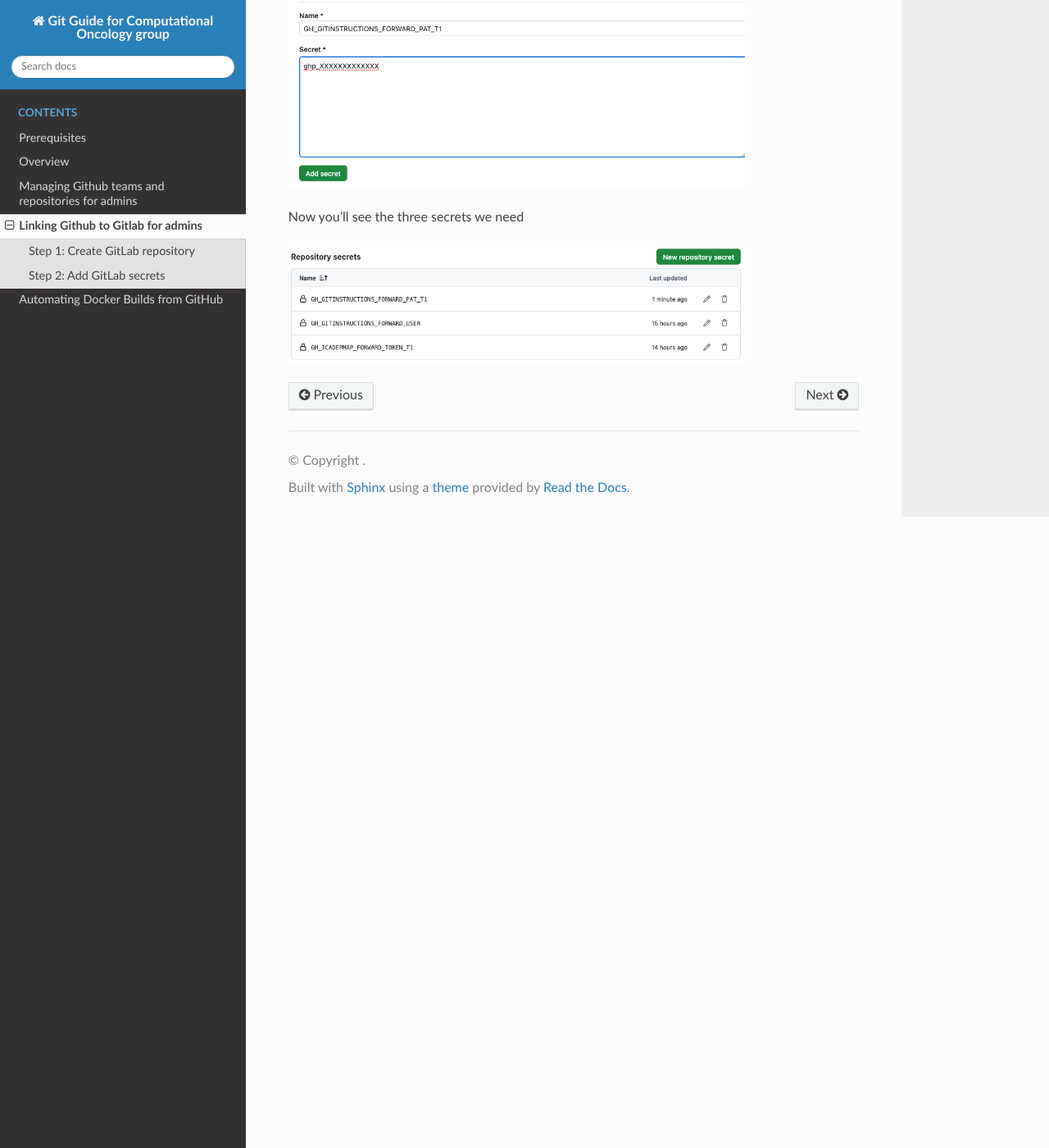
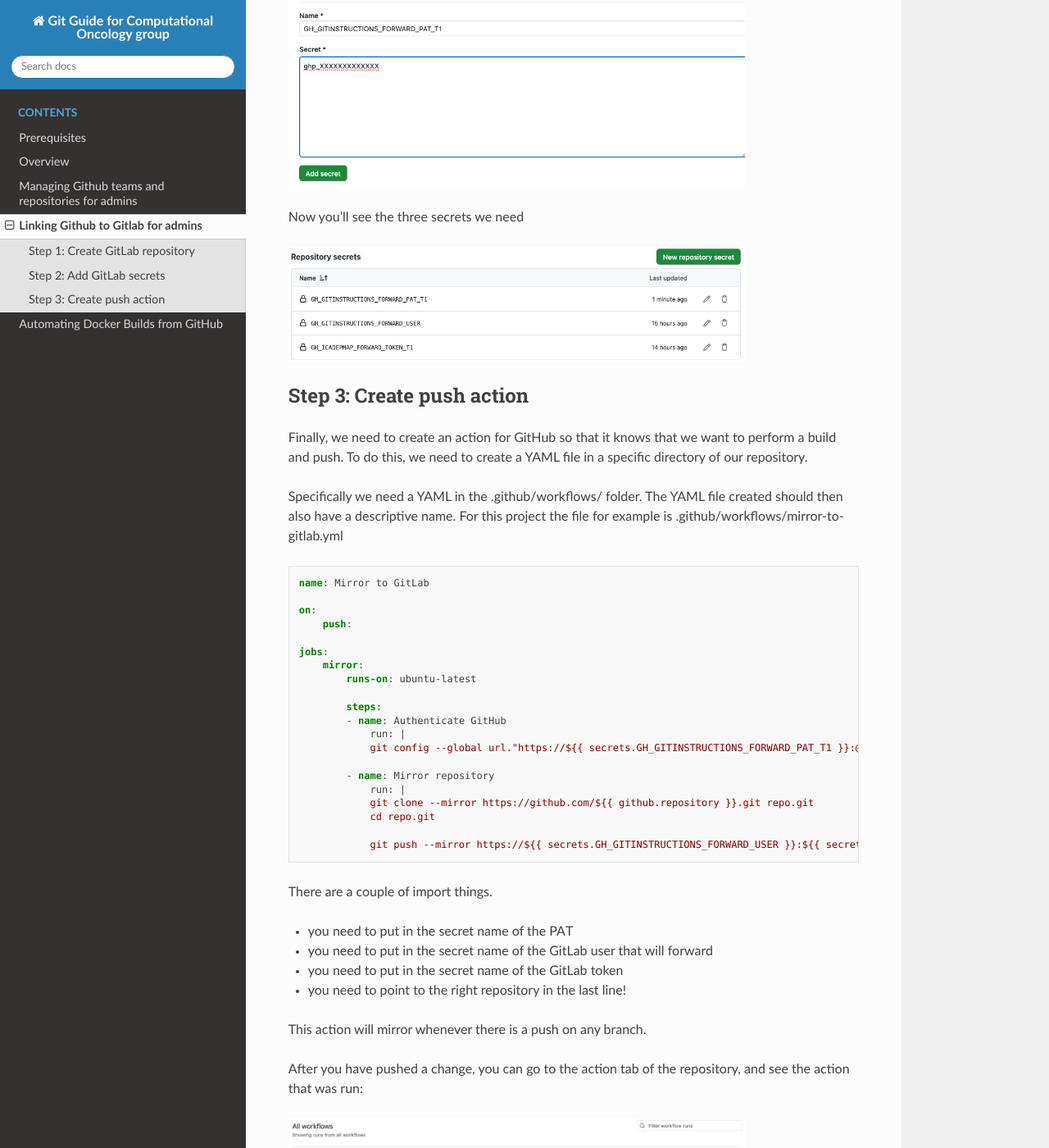
Before and after one commit to ComputationalOncologyUMCG/git-instructions, a Sphinx documentation site: the page built from docs/source/gitlab_linking_for_admins.rst, in a window 1280 px wide and 1400 px high, scrolled down 10618 px. Shown: the whole window at 82% size. Built offline with Sphinx 7.4.7 and the Read the Docs theme 3.1.0, drawn with Linux system fonts in a browser that asks for light colours; some of the changed text lies outside the part shown.

Commit message:
- finish gitlab tutorial section

```diff
--- a/docs/source/gitlab_linking_for_admins.rst
+++ b/docs/source/gitlab_linking_for_admins.rst
@@ -187,3 +187,57 @@
 .. image:: images/gitlab_linking_for_admins/see_all_secrets.png
    :alt: see_all_secrets
    :width: 80%
+
+.. _add_gitlab_secrets:
+Step 3: Create push action
+--------------------------
+
+Finally, we need to create an action for GitHub so that it knows that we want to perform a build and push. To do this, we need to create a YAML file in a specific directory of our repository.
+
+Specifically we need a YAML in the .github/workflows/ folder. The YAML file created should then also have a descriptive name. For this project the file for example is .github/workflows/mirror-to-gitlab.yml
+
+.. code-block:: yaml
+
+    name: Mirror to GitLab
+
+    on:
+        push:
+
+    jobs:
+        mirror:
+            runs-on: ubuntu-latest
+
+            steps:
+            - name: Authenticate GitHub
+                run: |
+                git config --global url."https://${{ secrets.GH_GITINSTRUCTIONS_FORWARD_PAT_T1 }}:@github.com/".insteadOf "https://github.com/"
+
+            - name: Mirror repository
+                run: |
+                git clone --mirror https://github.com/${{ github.repository }}.git repo.git
+                cd repo.git
+
+                git push --mirror https://${{ secrets.GH_GITINSTRUCTIONS_FORWARD_USER }}:${{ secrets.GH_ICADEPMAP_FORWARD_TOKEN_T1 }}@gitlab.com/ComputationalOncologyUMCG/git-instructions.git
+
+There are a couple of import things.
+
+- you need to put in the secret name of the PAT
+- you need to put in the secret name of the GitLab user that will forward
+- you need to put in the secret name of the GitLab token
+- you need to point to the right repository in the last line!
+
+This action will mirror whenever there is a push on any branch.
+
+After you have pushed a change, you can go to the action tab of the repository, and see the action that was run:
+
+.. image:: images/gitlab_linking_for_admins/see_action.png
+   :alt: see_action
+   :width: 80%
+
+If there was a error, you can click on it to see why (maybe you specified one of the secrets incorrectly for example)
+
+When you now go back to GitLab, you should see that it is a mirror of the GitHub code now
+
+.. image:: images/gitlab_linking_for_admins/see_gl_result.png
+   :alt: see_gl_result
+   :width: 80%
```
Also changed, not shown: docs/source/images/gitlab_linking_for_admins/see_action.png (added), docs/source/images/gitlab_linking_for_admins/see_gl_result.png (added).
